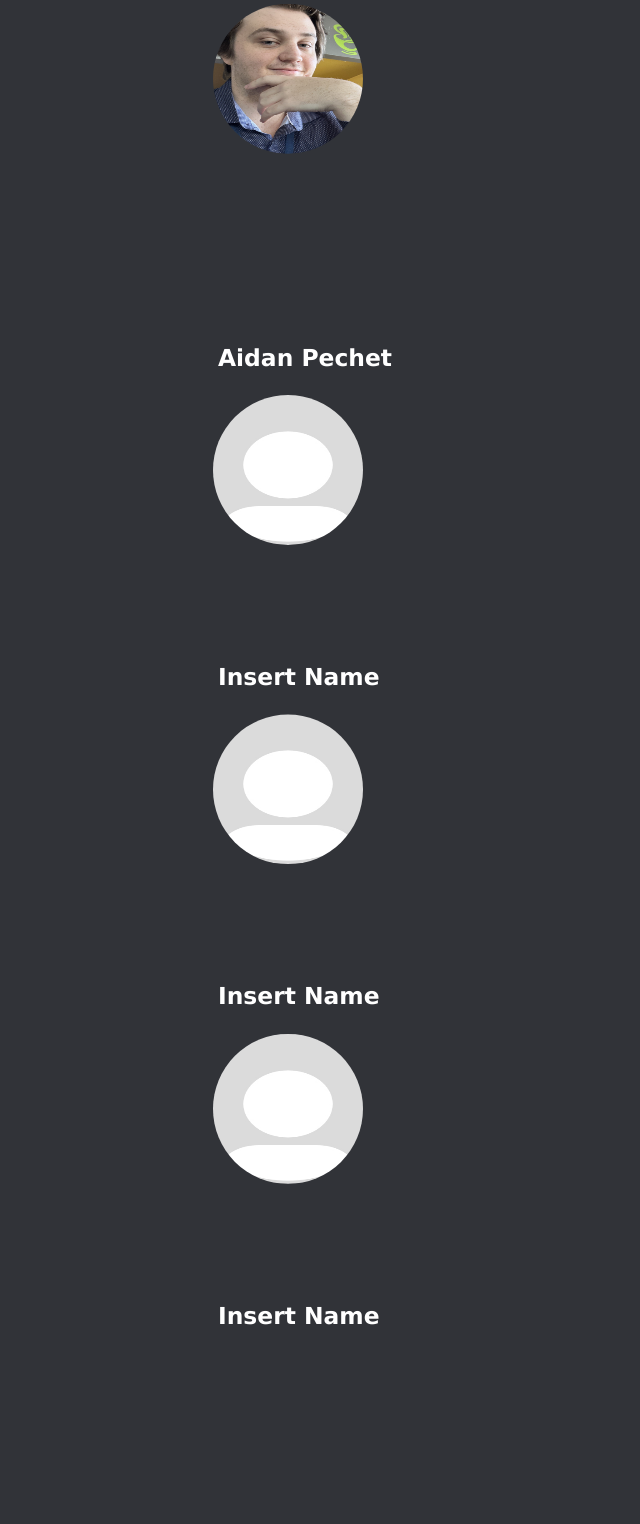
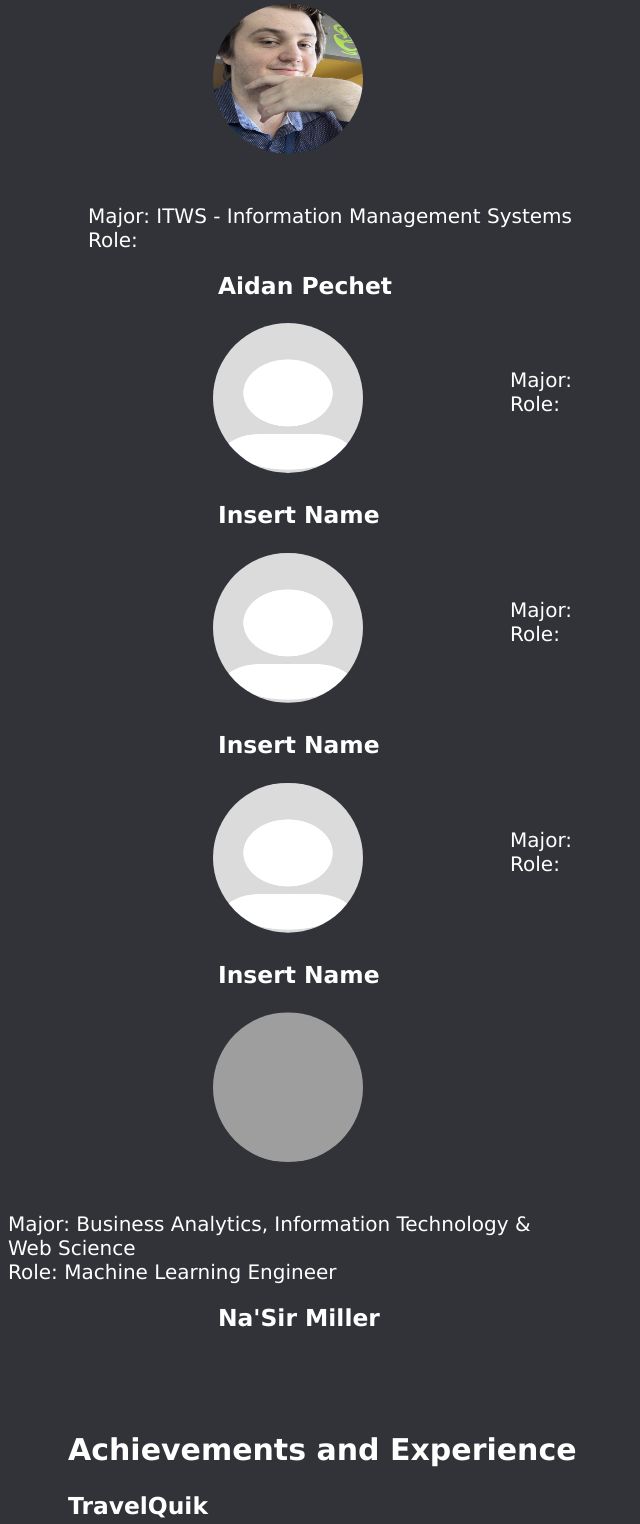
Before and after one commit to RPI-ITWS/ITWS2110-team14, a PHP site: page /lab1/index.html in a window 1280 px wide. Shown: the part 265-1789 px from the top of the page, without its empty margins (0-640 px from the left). Run offline with PHP 8.4, Linux system fonts and the light colour scheme; grey boxes are pictures that could not be loaded.

Commit message:
Fixed odd spacing

```diff
--- a/lab1/index.html
+++ b/lab1/index.html
@@ -28,6 +28,7 @@
 
     <!-- Brief look at members of team 14 -->
     <h2 id = "meetTheTeam">Meet The Team</h2>
+
       <!-- Aidan -->
       <div onclick = "location.href='/lab1/pechea/pechea.html'">
         <img src = "/lab1/pechea/pechea-headshot.jpg" alt = "Picture of Aidan Pechet" class = "roundHeadshots"/>
@@ -71,11 +72,11 @@
 
       <!-- Na'Sir -->
       <div onclick = "location.href='/millen11/millen11_portfolio.html'">
+        <img src = "/lab1/millen11/millen11headshot.JPG" alt = "Picture of Na'Sir Miller" class = "roundHeadshots" />
         <p class = "floatTextNextToImg">
           Major: Business Analytics, Information Technology & Web Science
         <br>Role: Machine Learning Engineer
         </p>
-        <img src = "/lab1/millen11/millen11headshot.JPG" alt = "Picture of Na'Sir Miller" class = "roundHeadshots" />
         <h3 class = "centerNamesHeadshots">Na'Sir Miller</h3>
       </div>
 
--- a/lab1/styles.css
+++ b/lab1/styles.css
@@ -21,7 +21,7 @@ body {
 
 .floatTextNextToImg { /* Lines up text with headshot */
    float: right;
-   margin-right: 1900px;
+   margin-right: 700px;
    margin-top: 45px;
 }
 
```
